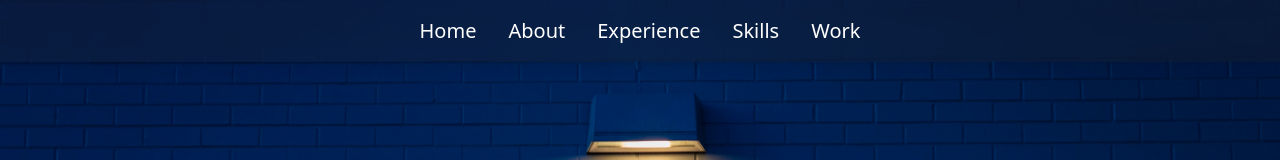
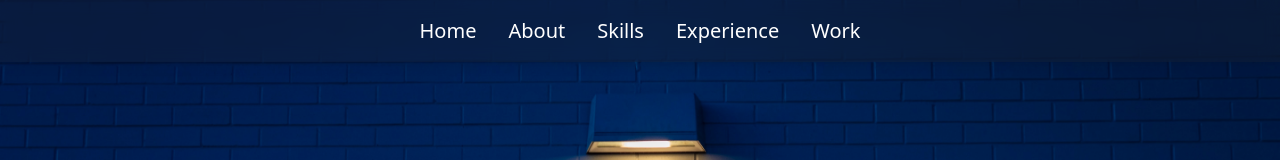
Before and after one commit to yarkinergin/my-web, a React (Create React App) app: page / in a window 1280 px wide. Shown: the top 160 px of the page. Built offline with nearby package versions, Linux system fonts and the light colour scheme; what react-auth-kit would draw is missing.

Commit message:
Update Navbar.tsx

```diff
--- a/src/pages/Home-page/Navbar.tsx
+++ b/src/pages/Home-page/Navbar.tsx
@@ -19,11 +19,11 @@ function Navbar() {
             <Nav.Link className="mx-2 text-white" href="#aboutme">
               About
             </Nav.Link>
+            <Nav.Link className="mx-2 text-white" href="#skills">
+              Skills
+            </Nav.Link>
             <Nav.Link className="mx-2 text-white" href="#experience">
               Experience
-            </Nav.Link>
-            <Nav.Link className="mx-2 text-white" href="#skills">
-              Skills
             </Nav.Link>
             <Nav.Link className="mx-2 text-white" href="#work">
               Work
```
